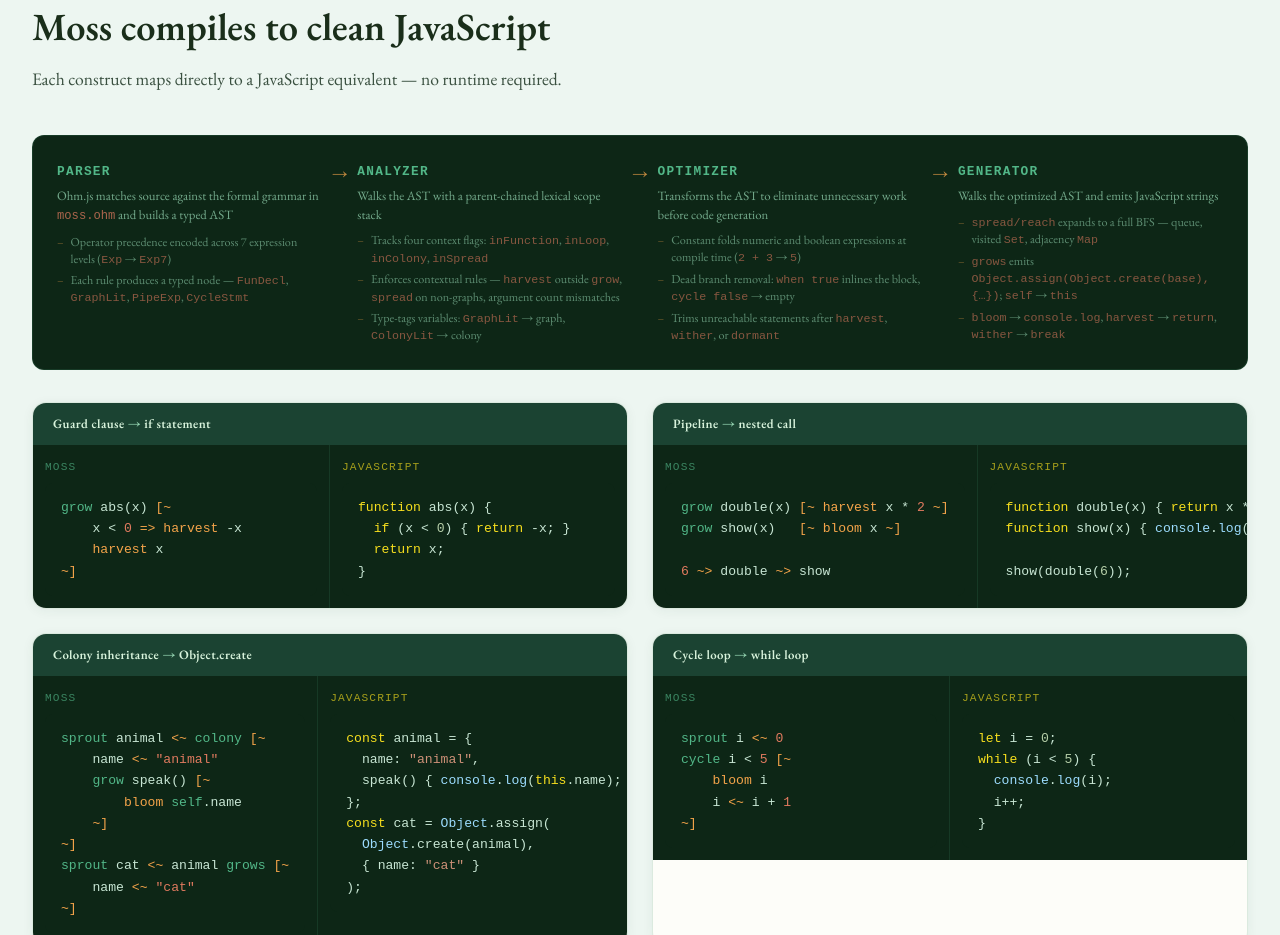
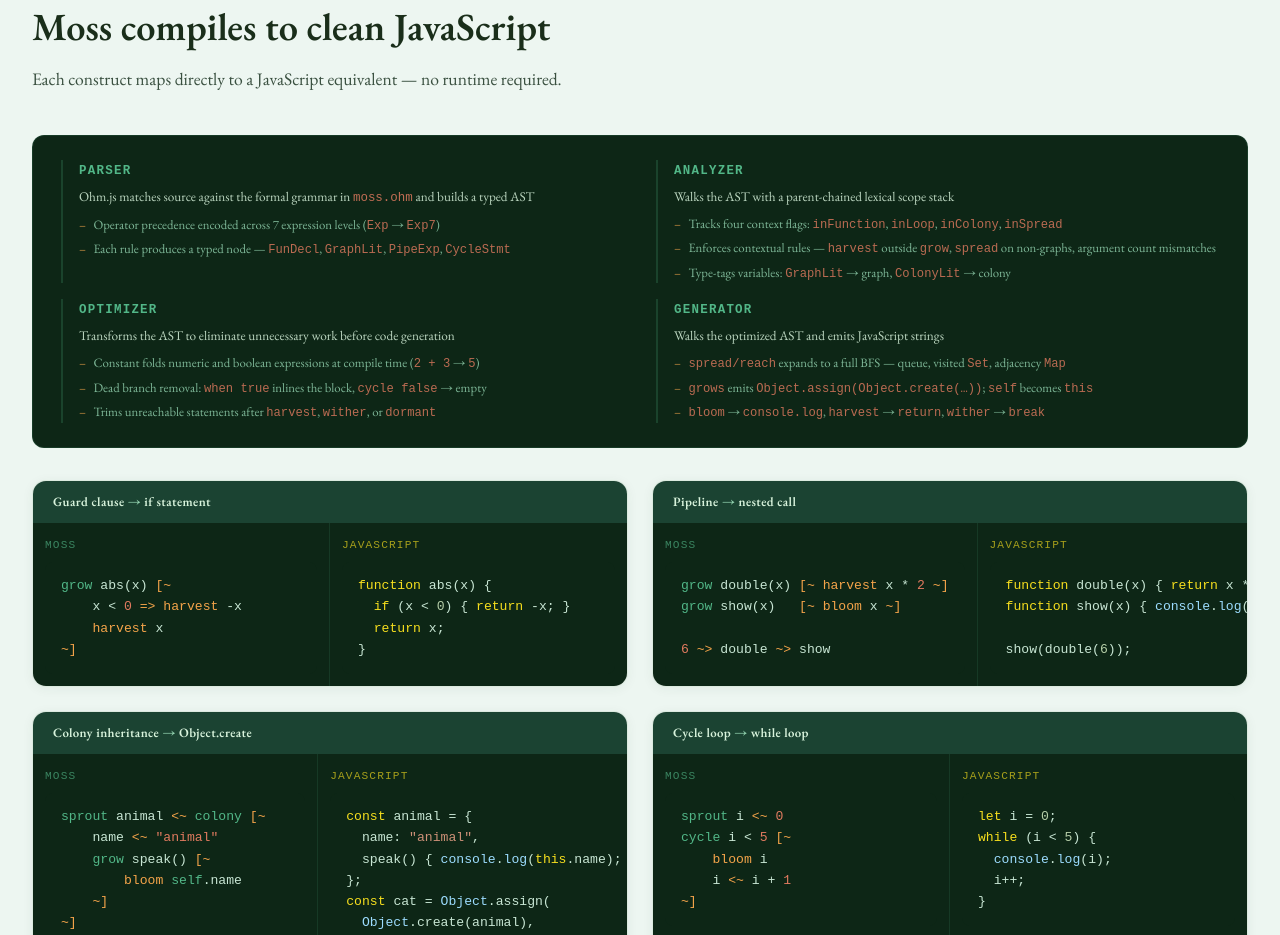
Before and after one commit to ethxnwzng/mosslang, a website: page docs/index.html in a window 1280 px wide. Shown: the part 2654-3589 px from the top of the page. Drawn offline with nearby package versions, Linux system fonts and the light colour scheme.

Commit message:
fix pipeline layout: 2x2 grid, higher contrast, fix overflow

```diff
--- a/docs/index.html
+++ b/docs/index.html
@@ -181,7 +181,7 @@
         <div class="pipeline-detail">Walks the optimized AST and emits JavaScript strings</div>
         <ul class="pipeline-facts">
           <li><code>spread/reach</code> expands to a full BFS — queue, visited <code>Set</code>, adjacency <code>Map</code></li>
-          <li><code>grows</code> emits <code>Object.assign(Object.create(base), {…})</code>; <code>self</code> → <code>this</code></li>
+          <li><code>grows</code> emits <code>Object.assign(Object.create(…))</code>; <code>self</code> becomes <code>this</code></li>
           <li><code>bloom</code> → <code>console.log</code>, <code>harvest</code> → <code>return</code>, <code>wither</code> → <code>break</code></li>
         </ul>
       </div>
--- a/docs/style.css
+++ b/docs/style.css
@@ -391,25 +391,26 @@ pre code {
 
 /* ─── Compiler pipeline strip ───────────────────── */
 .pipeline-strip {
-  display: flex;
-  align-items: flex-start;
-  gap: 0;
+  display: grid;
+  grid-template-columns: 1fr 1fr;
+  gap: 1rem 2rem;
   margin: 1.75rem 0 2rem;
   background: var(--c-darkest);
   border-radius: 12px;
-  padding: 1.5rem;
-  flex-wrap: wrap;
+  padding: 1.5rem 1.75rem;
   border: 1px solid rgba(82,183,136,0.15);
 }
 
+.pipeline-sep { display: none; }
+
 .pipeline-step {
-  flex: 1;
-  min-width: 160px;
+  border-left: 2px solid rgba(82,183,136,0.2);
+  padding-left: 1rem;
 }
 
 .pipeline-name {
   font-family: 'Courier New', monospace;
-  font-size: 0.8rem;
+  font-size: 0.78rem;
   font-weight: 700;
   color: var(--syn-starter);
   margin-bottom: 0.3rem;
@@ -418,15 +419,15 @@ pre code {
 }
 
 .pipeline-detail {
-  font-size: 0.8rem;
-  color: var(--c-mint);
-  opacity: 0.75;
-  line-height: 1.45;
+  font-size: 0.83rem;
+  color: var(--c-pale);
+  opacity: 0.85;
+  line-height: 1.5;
   margin-bottom: 0.5rem;
 }
 
 .pipeline-detail code {
-  font-size: 0.76rem;
+  font-size: 0.78rem;
   color: var(--syn-string);
   font-family: 'Courier New', monospace;
 }
@@ -437,16 +438,17 @@ pre code {
   margin: 0;
   display: flex;
   flex-direction: column;
-  gap: 0.25rem;
+  gap: 0.3rem;
 }
 
 .pipeline-facts li {
-  font-size: 0.76rem;
+  font-size: 0.8rem;
   color: var(--c-mint);
-  opacity: 0.58;
-  line-height: 1.4;
-  padding-left: 0.85rem;
+  opacity: 0.82;
+  line-height: 1.45;
+  padding-left: 0.9rem;
   position: relative;
+  word-break: break-word;
 }
 
 .pipeline-facts li::before {
@@ -454,22 +456,12 @@ pre code {
   position: absolute;
   left: 0;
   color: var(--syn-ender);
-  opacity: 0.7;
 }
 
 .pipeline-facts code {
-  font-size: 0.73rem;
+  font-size: 0.76rem;
   color: var(--syn-string);
   font-family: 'Courier New', monospace;
-}
-
-.pipeline-sep {
-  color: var(--syn-ender);
-  font-size: 1rem;
-  padding: 0 0.6rem;
-  padding-top: 0.05rem;
-  flex-shrink: 0;
-  opacity: 0.8;
 }
 
 /* ─── Compiled output ────────────────────────────── */
```
